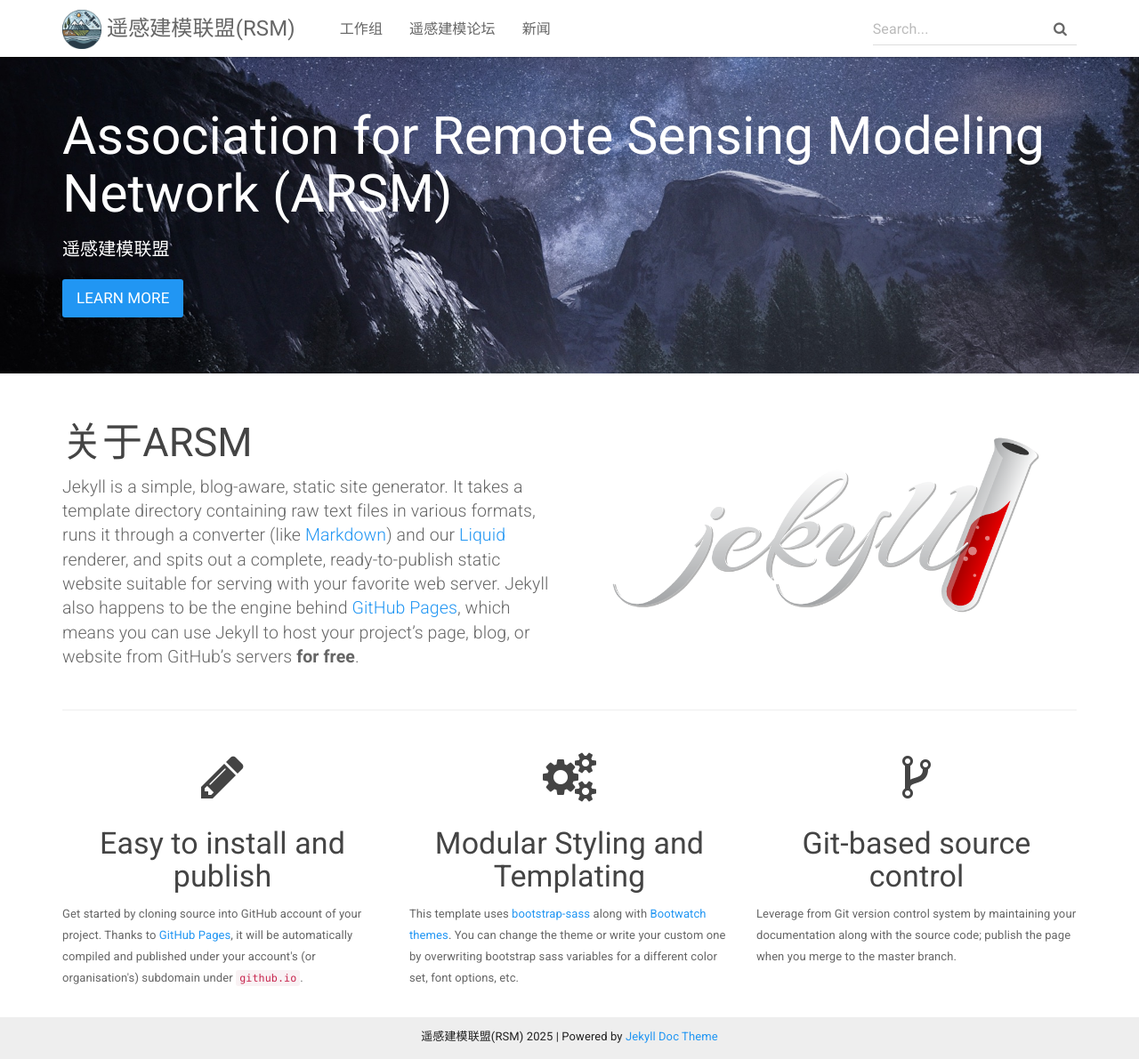
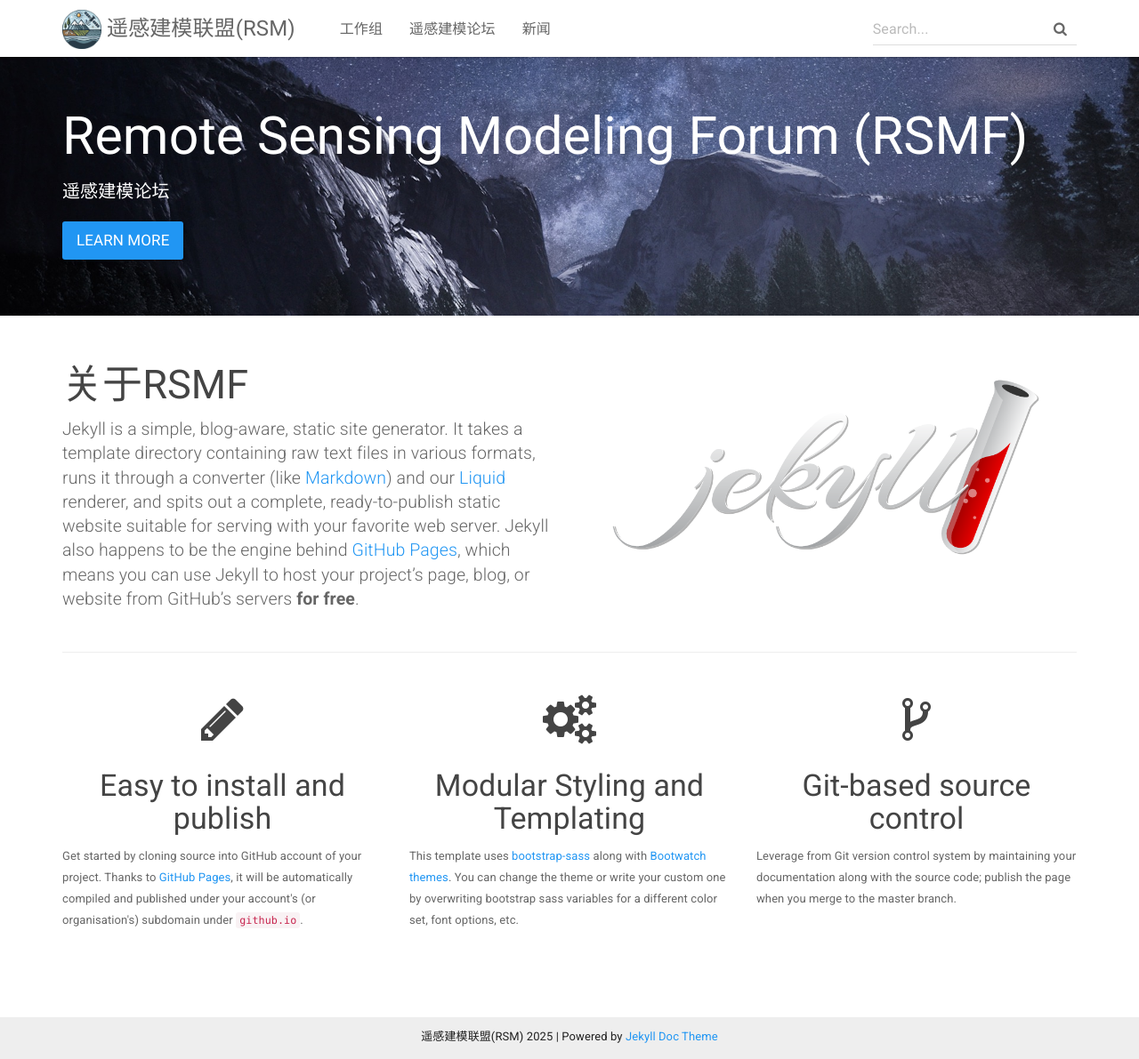
Before and after one commit to rsmodeling/rsmodeling.github.io, a Jekyll site: the page built from index.html, in a window 1280 px wide and 1191 px high. Shown: the whole window at 89% size. Built offline with Jekyll 4.4.1, drawn with Linux system fonts in a browser that asks for light colours.

Commit message:
Update index.html

```diff
--- a/index.html
+++ b/index.html
@@ -4,8 +4,8 @@ layout: default
 
 <div class="header-container jumbotron">
     <div class="container">
-        <h1>Association for Remote Sensing Modeling Network (ARSM)</h1>
-        <p>遥感建模联盟</p>
+        <h1>Remote Sensing Modeling Forum (RSMF)</h1>
+        <p>遥感建模论坛</p>
         <p><a class="btn btn-primary btn-lg" href="{{ "/docs/home/" | relative_url }}" role="button">Learn more</a></p>
     </div>
 </div>
@@ -13,7 +13,7 @@ layout: default
 <div class="container">
     <div class="row">
         <div class="col-md-6">
-            <h2 class="header-light regular-pad">关于ARSM</h2>
+            <h2 class="header-light regular-pad">关于RSMF</h2>
               <p class="lead">Jekyll is a simple, blog-aware, static site generator. It takes a template
               directory containing raw text files in various formats, runs it through
               a converter (like <a href="https://daringfireball.net/projects/markdown/">Markdown</a>)
```
